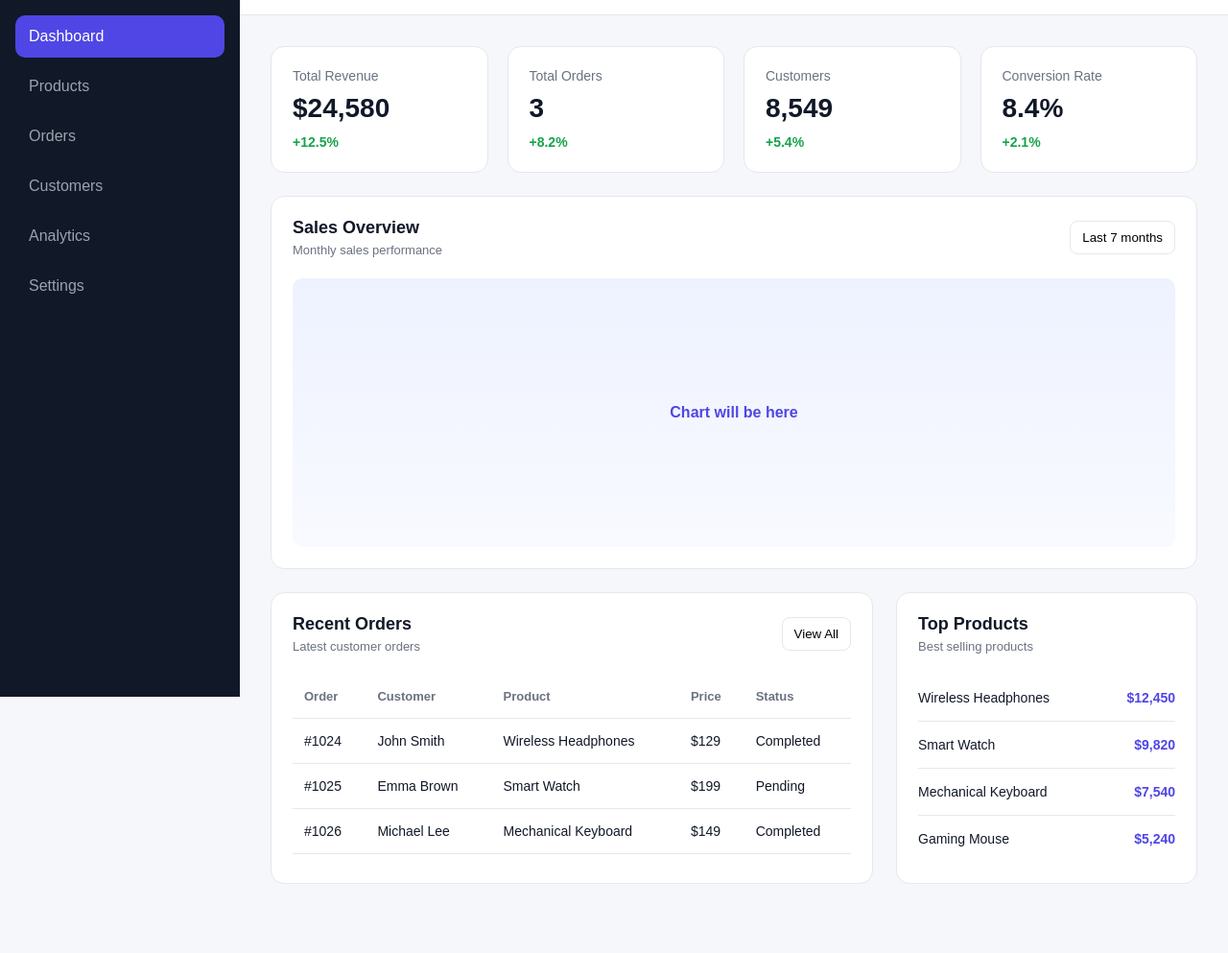
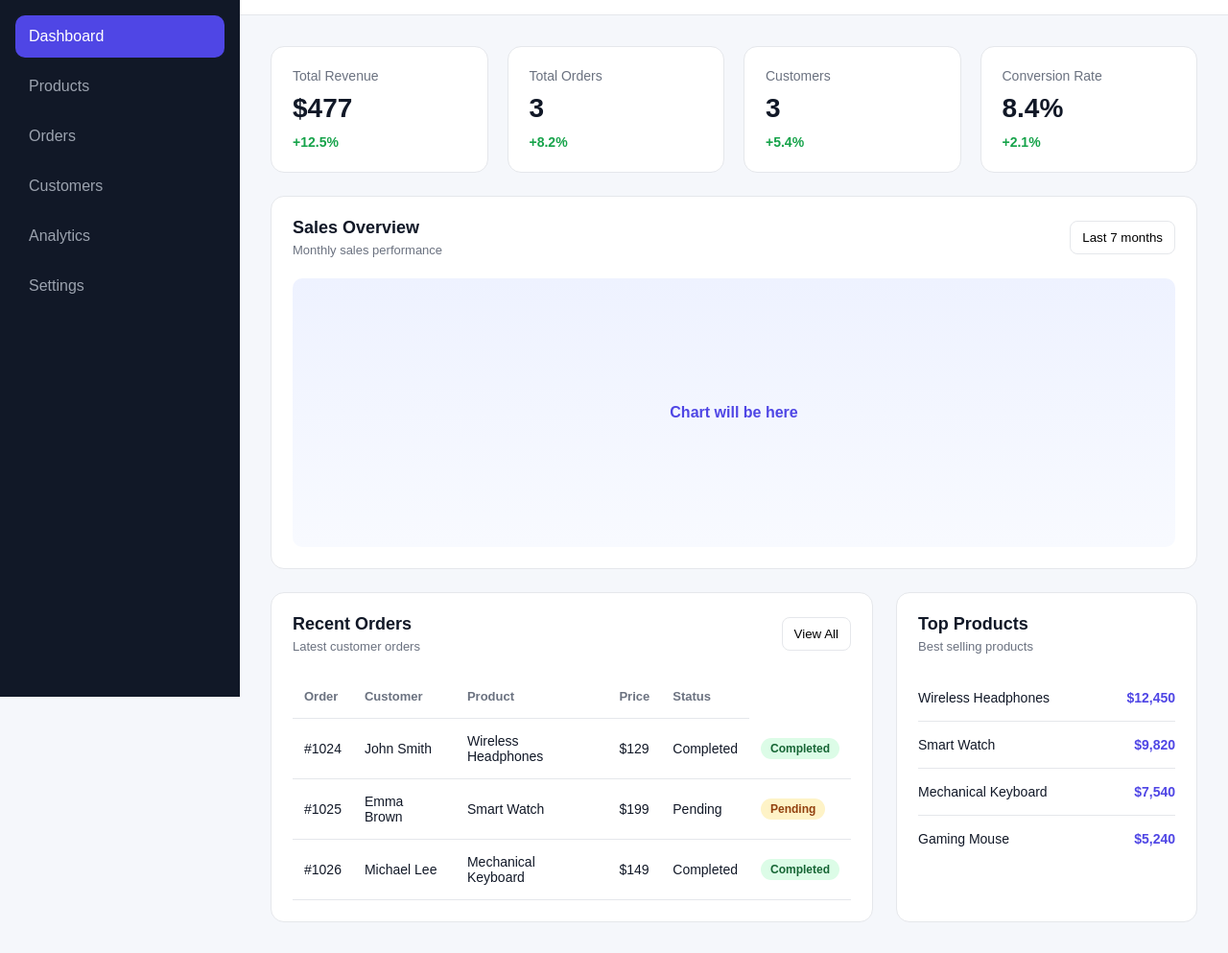
Before and after one commit to mohsen-goli/Dashboard-project, a plain HTML site: page index.html in a window 1280 px wide. Shown: the part 74-1067 px from the top of the page at 96% size. Before the commit the page ends 1027 px from the top, so only its background shows below. Drawn offline with Linux system fonts and the light colour scheme.

Commit message:
Add dynamic order status badges

```diff
--- a/index.html
+++ b/index.html
@@ -61,7 +61,7 @@
           <div class="stats-grid">
             <div class="stat-card">
               <p>Total Revenue</p>
-              <h2>$24,580</h2>
+              <h2 id="totalRevenue">$0</h2>
               <span>+12.5%</span>
             </div>
 
@@ -73,7 +73,7 @@
 
             <div class="stat-card">
               <p>Customers</p>
-              <h2>8,549</h2>
+              <h2 id="totalCustomers">0</h2>
               <span>+5.4%</span>
             </div>
 
--- a/script.js
+++ b/script.js
@@ -84,6 +84,11 @@ function renderOrders(orderList) {
             <td>${order.product}</td>
             <td>${order.price}</td>
             <td>${order.status}</td>
+            <td>
+        <span class="status ${order.status.toLowerCase()}">
+            ${order.status}
+        </span>
+    </td>
         `;
 
     ordersTableBody.insertBefore(row, noResults);
@@ -129,3 +134,19 @@ searchInput.addEventListener("input", function () {
 const totalOrders = document.getElementById("totalOrders");
 
 totalOrders.textContent = orders.length;
+const totalRevenue = document.getElementById("totalRevenue");
+
+const revenue = orders.reduce(function (total, order) {
+  return total + Number(order.price.replace("$", ""));
+}, 0);
+
+totalRevenue.textContent = "$" + revenue.toLocaleString();
+const totalCustomers = document.getElementById("totalCustomers");
+
+const customers = new Set(
+  orders.map(function (order) {
+    return order.customer;
+  }),
+);
+
+totalCustomers.textContent = customers.size;
--- a/style.css
+++ b/style.css
@@ -419,3 +419,20 @@ tbody tr:hover {
   cursor: pointer;
   font-size: 18px;
 }
+.status {
+  display: inline-block;
+  padding: 4px 10px;
+  border-radius: 999px;
+  font-size: 12px;
+  font-weight: 600;
+}
+
+.status.completed {
+  background-color: #dcfce7;
+  color: #166534;
+}
+
+.status.pending {
+  background-color: #fef3c7;
+  color: #92400e;
+}
```
